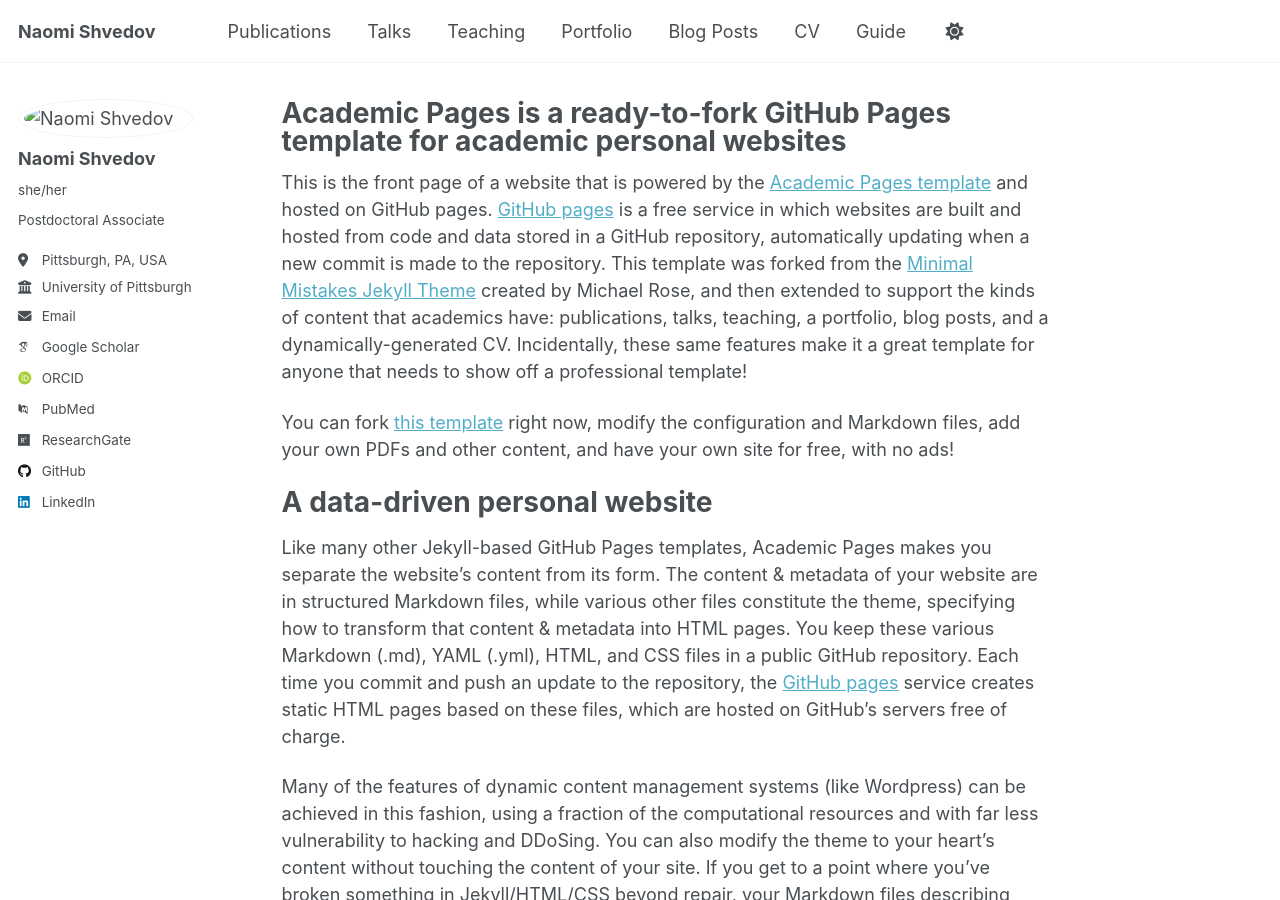
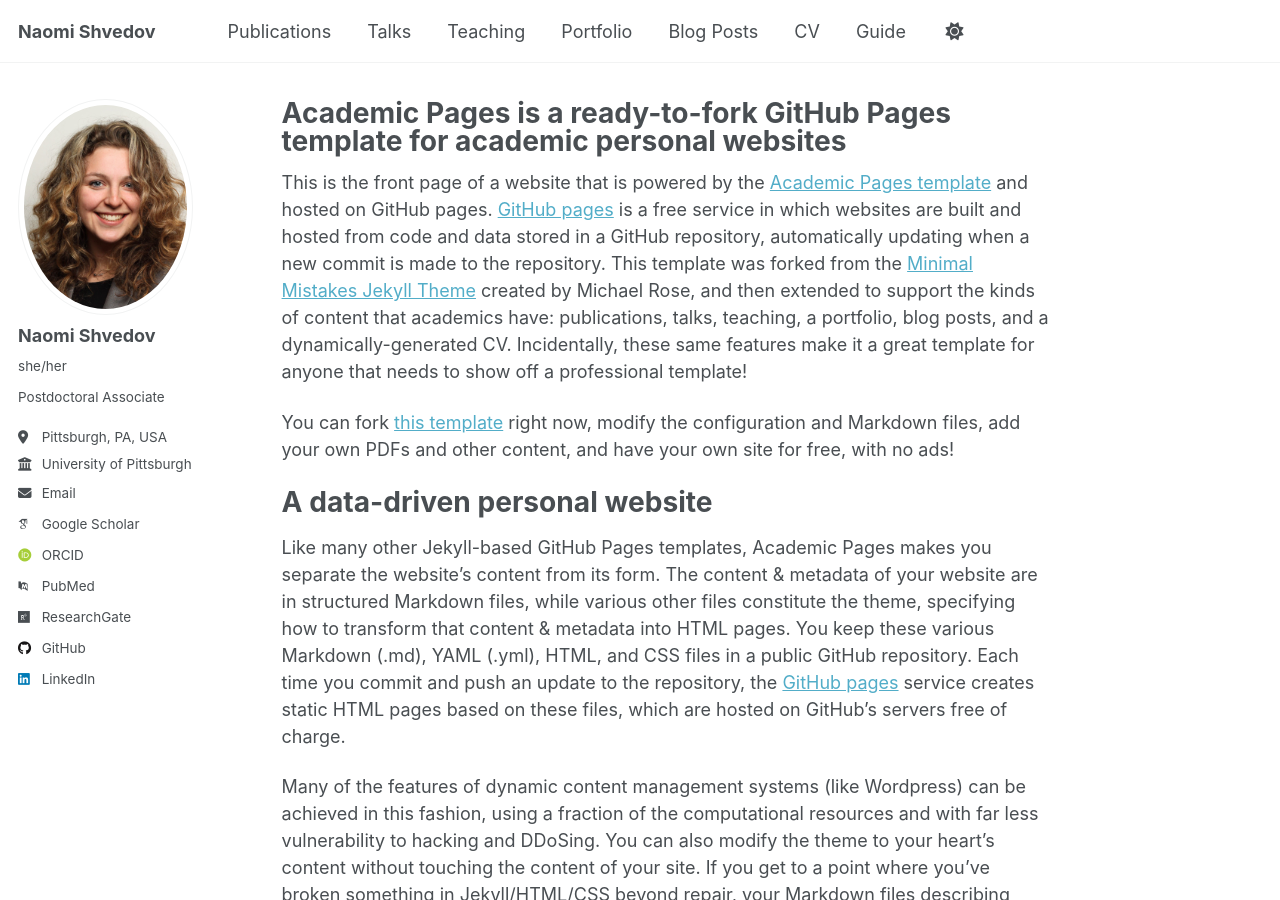
Before and after one commit to naomishved/naomishved.github.io, a Jekyll site: the page built from _pages/about.md, in a window 1280 px wide and 900 px high. Built offline with Jekyll 4.4.1, drawn with Linux system fonts in a browser that asks for light colours; some web fonts are replaced; a script that is not in the unit is left out.

Commit message:
Update _config.yml

```diff
--- a/_config.yml
+++ b/_config.yml
@@ -24,7 +24,7 @@ repository               : "naomishved/naomishved.github.io"
 #               Additional customization can be done by editing /_includes/author-profile.html
 author:
   # Biographic information
-  avatar           : "images/headshot2023.jpg"
+  avatar           : "headshot2023.jpg"
   name             : "Naomi Shvedov"
   pronouns         : "she/her"
   bio              : "Postdoctoral Associate"
```
